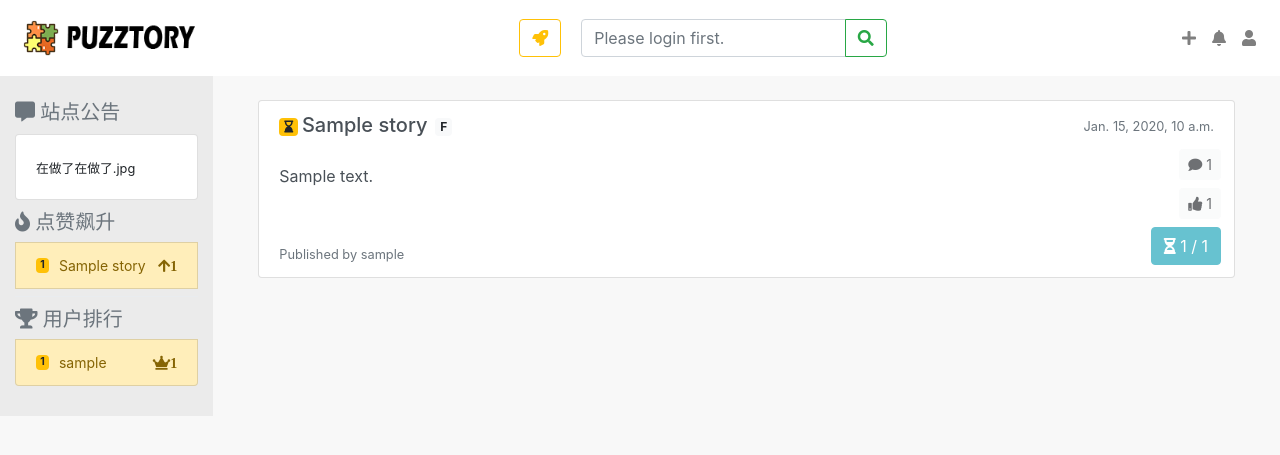
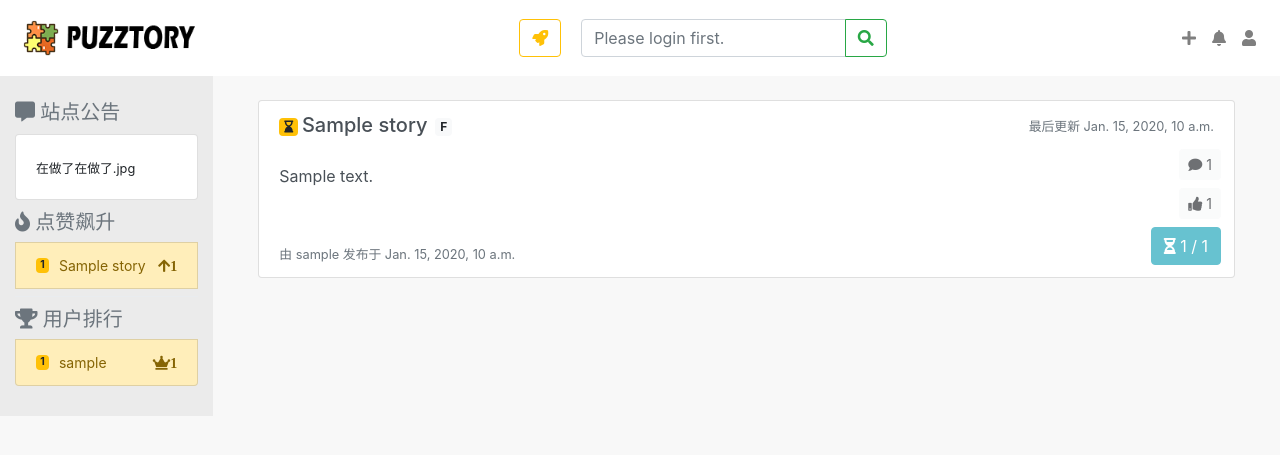
Before and after one commit to KaLuLas/ProjectPuzzoryAlter, a Django app: page / in a window 1280 px wide. Shown: the top 455 px of the page. Run offline with Django 3.2, Linux system fonts and the light colour scheme; tables that the repository leaves empty hold one stand-in row (values such as "Sample post"); some libraries are stand-ins or nearby versions.

Commit message:
主页故事片微调

```diff
--- a/templates/index.html
+++ b/templates/index.html
@@ -370,7 +370,7 @@
                             {% if story.fragscountlimit != -1 or story.fragwordslimit != -1 %}
                             <div class="badge badge-light">F</div>
                             {% endif %}
-                            <small class="text-muted ml-auto" id="createTime">{{ story.createtime }}</small>
+                            <small class="text-muted ml-auto" id="createTime">最后更新 {{ story.updatetime }}</small>
                         </div>
                         <div class="row d-flex">
                             <div class="col-10">
@@ -393,8 +393,7 @@
                         </div>
                         <div class="row align-items-end pr-2">
                             <div class="col-10">
-                                <small class="text-muted">Published by </small>
-                                <span><small class="text-muted" id="author">{{ story.nickname }}</small></span>
+                                <small class="text-muted" >由 {{ story.nickname }} 发布于 {{ story.createtime }}</small>
                             </div>
                             <div class="col-2">
                                 <div class="row justify-content-end">
--- a/templates/user_space.html
+++ b/templates/user_space.html
@@ -303,7 +303,7 @@
                                         <strong class="card-text" style="white-space: pre-wrap">{{ frag.content }}</strong>
                                         <div class="row" style="margin-bottom: 7px; margin-top: 20px">
                                             <div class="col-md-auto align-self-center">
-                                                <small>片段发布时间 </small><i class="far fa-clock" style="font-size: 12px">{{ frag.createtime }}</i>
+                                                <i class="far fa-clock" style="font-size: 12px">片段发布时间 {{ frag.createtime }}</i>
                                             </div>
                                             <div class="col-md-auto ml-auto align-self-center">
                                                 <button type="button" class="btn btn-light btn-sm" disabled>
```
